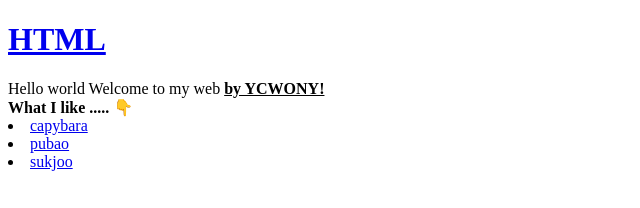
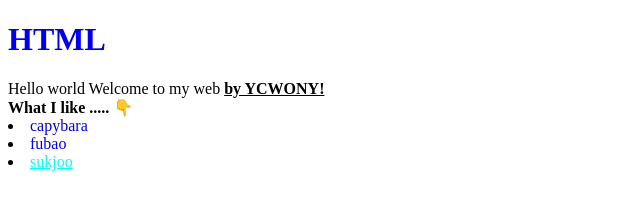
Before and after one commit to ycwony/pcss, a plain HTML site: page 3.html in a window 1280 px wide. Shown: the top 208 px of the page, without its empty margins (0-640 px from the left). Drawn offline with Linux system fonts and the light colour scheme.

Commit message:
Update 3.html

```diff
--- a/3.html
+++ b/3.html
@@ -6,13 +6,13 @@
     <title>Document</title>
 </head>
 <body>
-    <h1><a href="index.html">HTML</a></h1>
+    <h1><a href="index.html" style='text-decoration:none'>HTML</a></h1>
     Hello world
     Welcome to my web <u><strong>by YCWONY!</strong></u><br>
    <strong> What I like ..... 👇</strong>
-    <li><a href='1.html'>capybara</a></li>
-    <li><a href='2.html'>pubao</a></li>
-    <li><a href='3.html'>sukjoo</a></li>
+    <li><a href='1.html'style='text-decoration:none'>capybara</a></li>
+    <li><a href='2.html'style='text-decoration:none'>fubao</a></li>
+    <li><a href='3.html'style="color:aqua">sukjoo</a></li>
 
     <p style="margin-bottom: 40px;">
     <h2>BIG SUKJOO ~</h2>
```
